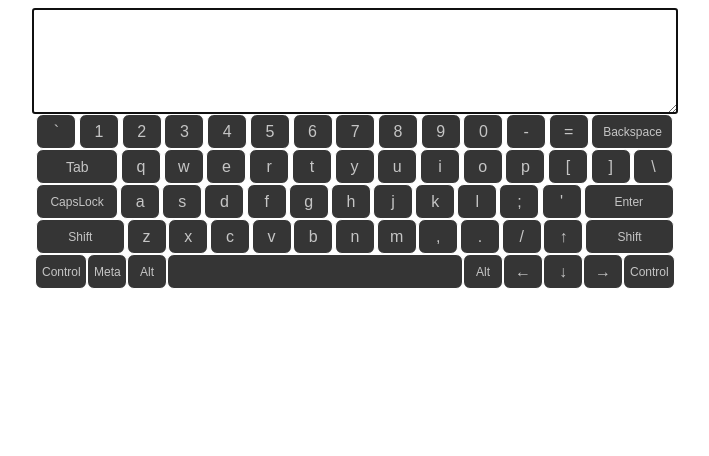
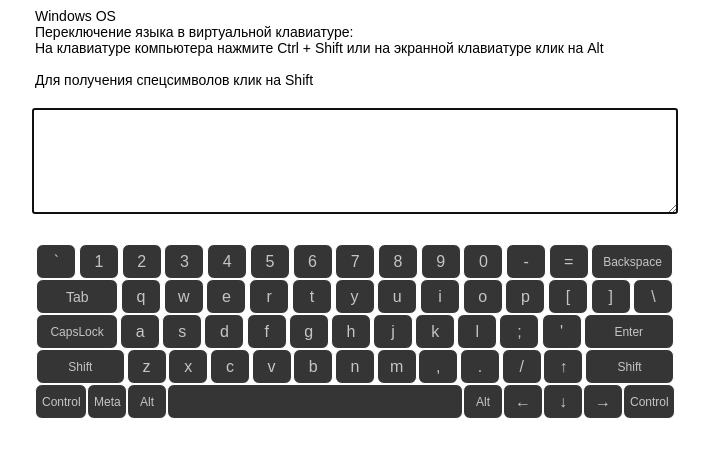
Before and after one commit to elfucio/virtual-keyboard, a website: page index.html in a window 1280 px wide. Shown: the whole page, without its empty margins (285-994 px from the left). Drawn offline with Linux system fonts and the light colour scheme.

Commit message:
feat: add information for users

```diff
--- a/main.js
+++ b/main.js
@@ -1,6 +1,7 @@
 let Layout = {
     elements: {
         container: null,
+        info: null,
         textField: null,
         keyboardContainer: null,
     },
@@ -8,13 +9,21 @@ let Layout = {
     init() {
         // create text and keyboard container
         this.elements.container = document.createElement('div');
+        this.elements.info = document.createElement('p');
         this.elements.textField = document.createElement('textarea');
         this.elements.keyboardContainer = document.createElement('div');
 
         // add classes for text and keyboard container
         this.elements.textField.classList.add('textarea');
+        this.elements.info.classList.add('info');
         this.elements.textField.setAttribute('autofocus', '');
         this.elements.keyboardContainer.classList.add('keyboard');
+
+        this.elements.info.innerHTML =
+        `Windows OS<br>
+        Переключение языка в виртуальной клавиатуре:<br>
+        На клавиатуре компьютера нажмите Ctrl + Shift или на экранной клавиатуре клик на Alt<br><br>
+        Для получения спецсимволов клик на Shift`;
 
         // get back focus after blur
         this.elements.textField.addEventListener('blur', () => {
@@ -23,6 +32,7 @@ let Layout = {
 
         // add to dom
         document.body.appendChild(this.elements.container);
+        this.elements.container.appendChild(this.elements.info);
         this.elements.container.appendChild(this.elements.textField);
 
         // add text from both keyboards
--- a/style.css
+++ b/style.css
@@ -1,8 +1,18 @@
+p {
+    font-family: sans-serif;
+    display: block;
+    width: 640px;
+    height: 100px;
+    margin: 0 auto;
+    font-size: 14px;
+}
+
 .textarea {
     display: block;
     width: 640px;
     height: 100px;
     margin: 0 auto;
+    margin-bottom: 30px;
 }
 
 .keyboard {
```
